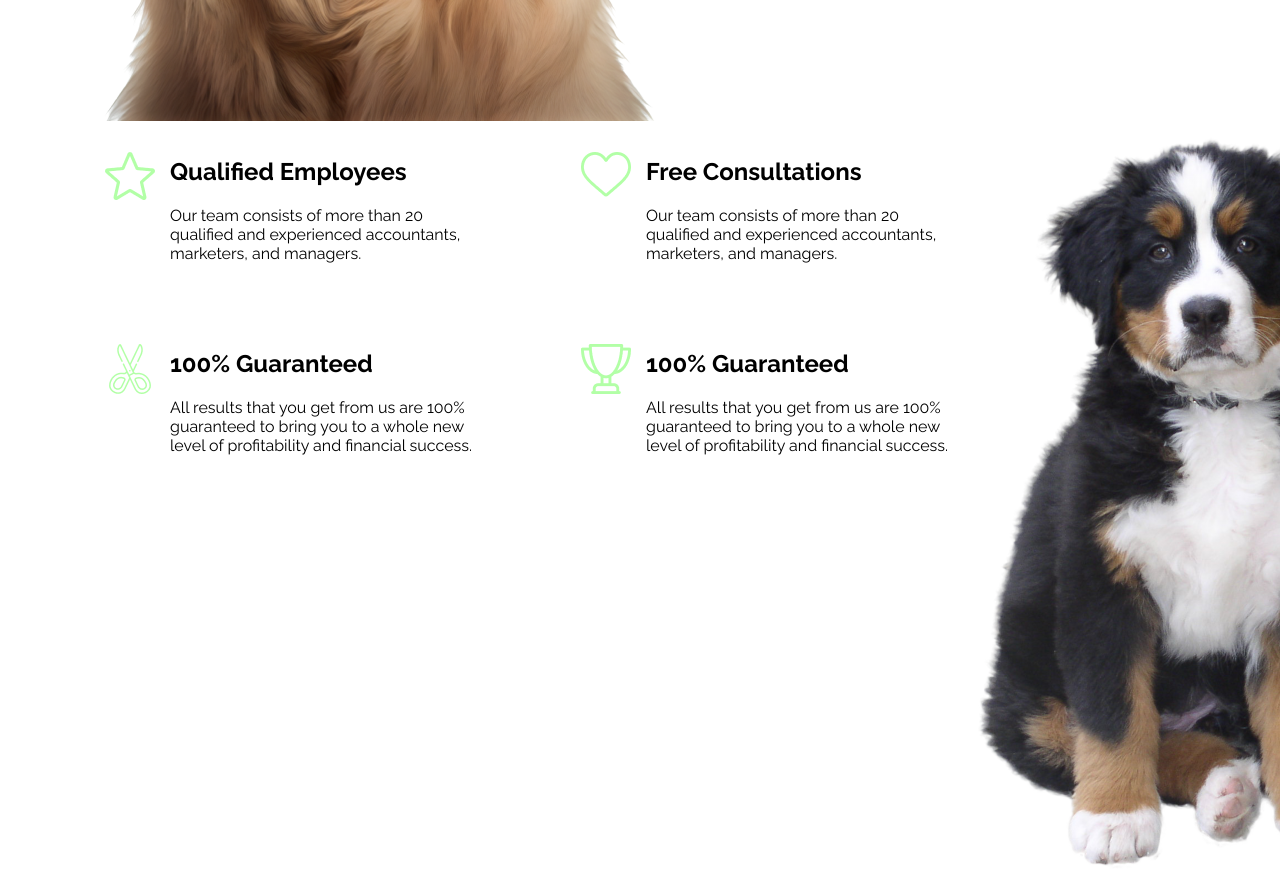
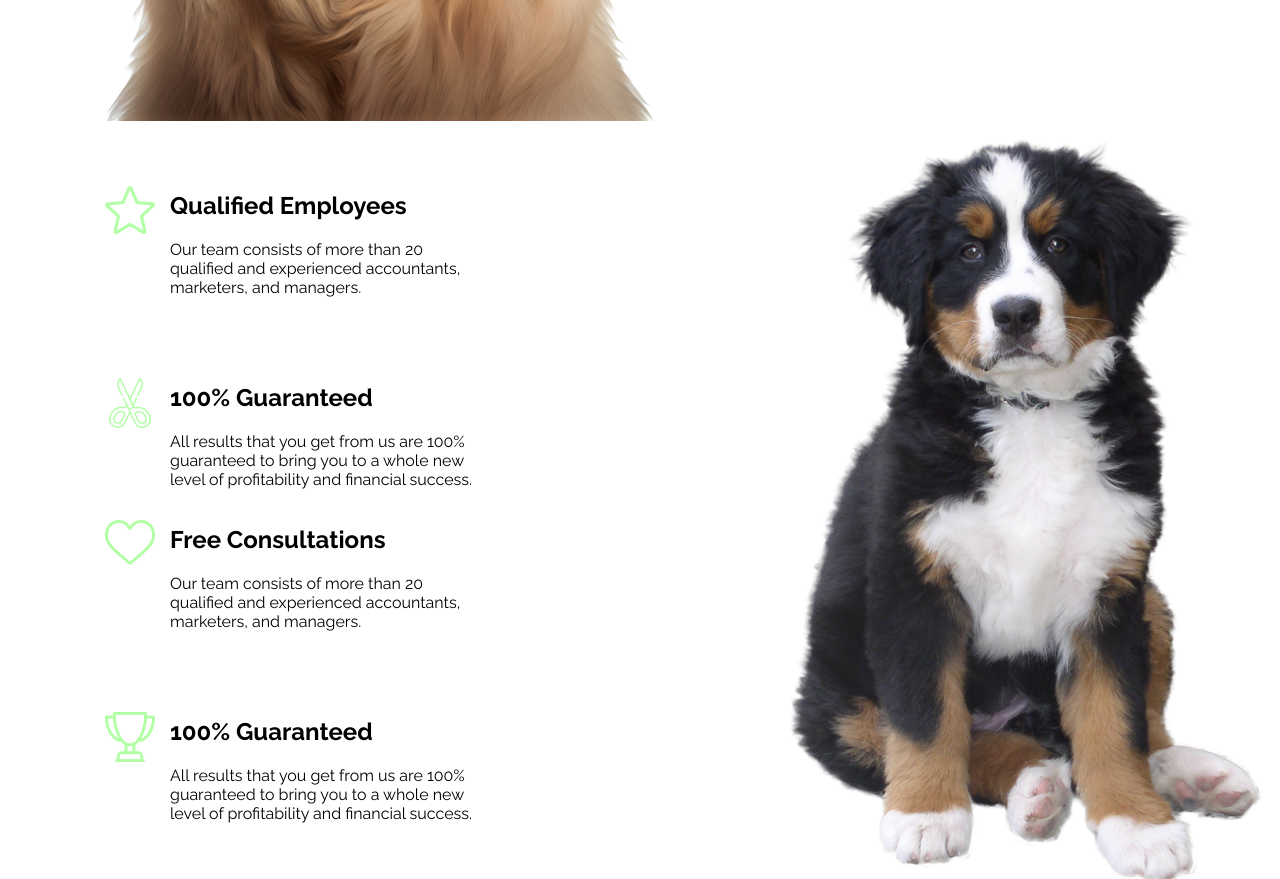
Before and after one commit to Tem4k10/Spadog, a plain HTML site: page index.html in a window 1280 px wide. Shown: the part 1480-2359 px from the top of the page. Drawn offline with nearby package versions, Linux system fonts and the light colour scheme.

Commit message:
Add files via upload

```diff
--- a/index.html
+++ b/index.html
@@ -109,9 +109,7 @@
 
 
                             </li>
-                        </ul>
 
-                        <ul class="king-item">
 
                             <li class="list-item list-item-space">
                                 <img class="icons" src="./images/heart1.png" alt="trophy">
--- a/style.css
+++ b/style.css
@@ -117,7 +117,8 @@
 }
 .king-item{
   display: flex;
-    flex-direction: column;
+  flex-wrap: wrap;
+align-content: center;
 }
 
 .footer-container {
@@ -129,16 +130,6 @@
     margin-top: 70px;
     height: 100px;
 }
-
-
-
-
-
-
-
-
-
-
 
 .list-item {
     margin-left: 50px;
```
